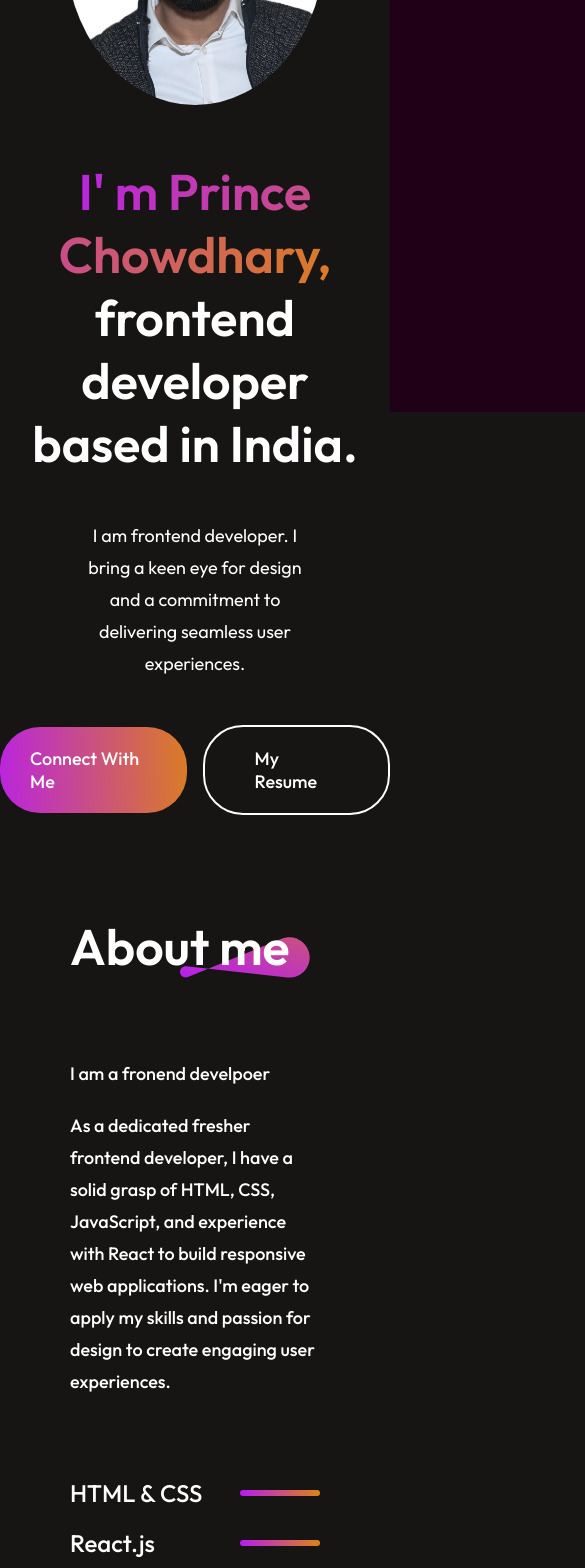
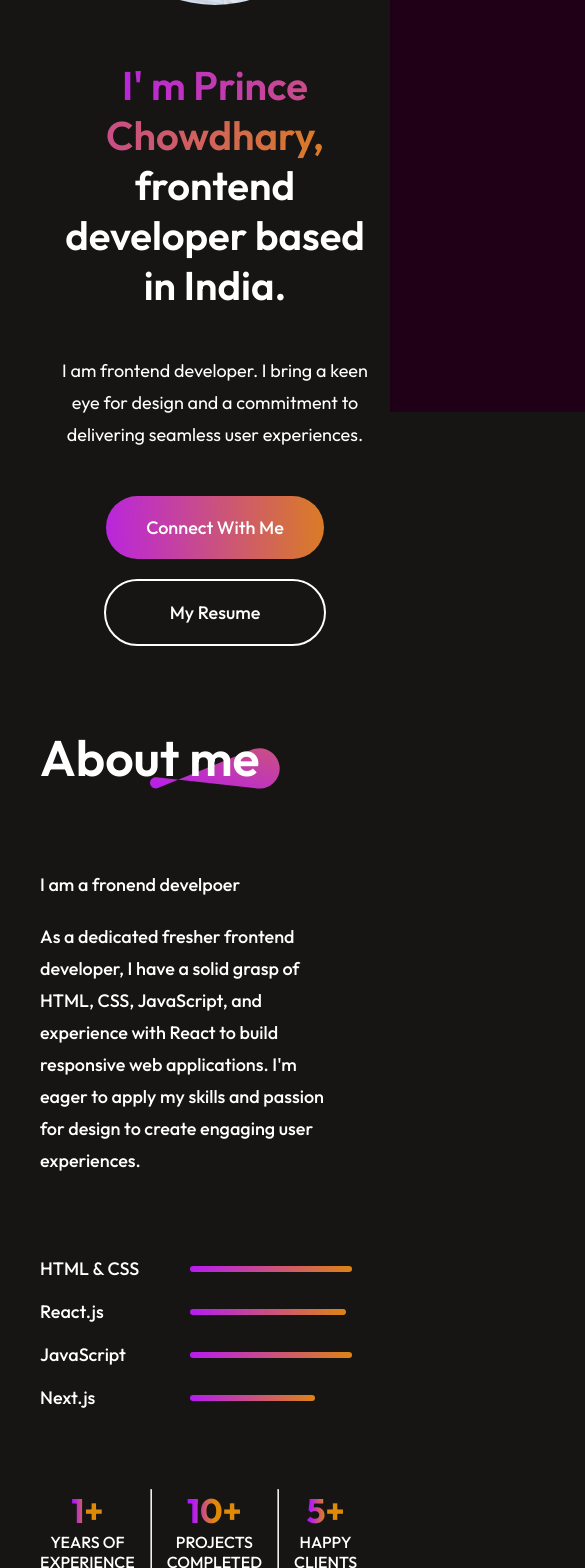
Before and after one commit to Prince7375/Portfolio, a React (Vite) app: page / in a window 390 px wide. Shown: the part 432-2000 px from the top of the page, 585 px wide, since content can reach past the window. Built offline with nearby package versions, Linux system fonts and the light colour scheme.

Commit message:
responsive changes

```diff
--- a/src/Components/About/About.css
+++ b/src/Components/About/About.css
@@ -1,3 +1,9 @@
+* {
+    margin: 0;
+    padding: 0;
+}
+
+
 .about {
     display: flex;
     flex-direction: column;
@@ -176,3 +182,136 @@
     }
 
 }
+
+
+@media (max-width:768px) {
+    .about {
+        gap: 80px;
+        margin: 50px 70px;
+        align-items: start;
+    }
+
+    .about-title h1 {
+        font-size: 50px;
+        padding: 0;
+    }
+
+    .about-title img {
+        width: 130px;
+        right: -20px;
+    }
+
+    .about-sections {
+        flex-direction: column;
+    }
+
+    .about-left {
+        display: none;
+    }
+
+    .about-para {
+        font-size: 18px;
+        line-height: 32px;
+    }
+
+    .about-skill {
+        gap: 20px;
+        align-items: center;
+    }
+
+    .about-skills {
+        font-size: 20px;
+    }
+
+    .about-skill hr {
+        height: 6px;
+    }
+
+    .about-achievements {
+        justify-content: space-between;
+    }
+
+    .about-achievements {
+        gap: 10px;
+    }
+
+    .about-achievement h1 {
+        font-size: 34px;
+        font-weight: 700;
+    }
+
+    .about-achievement p {
+        text-align: center;
+        font-size: 16px;
+    }
+
+}
+
+@media (max-width:500px) {
+    .about {
+        width: 80%;
+        gap: 80px;
+        margin: 50px 40px;
+        align-items: start;
+    }
+
+    .about-title h1 {
+        font-size: 50px;
+        padding: 0;
+    }
+
+    .about-title img {
+        width: 130px;
+        right: -20px;
+    }
+
+    .about-sections {
+        flex-direction: column;
+    }
+
+    .about-left {
+        display: none;
+    }
+
+    .about-para {
+        width: 95%;
+        font-size: 18px;
+        line-height: 32px;
+    }
+
+    .about-skill hr {
+        width: 80%;
+        height: 6px;
+    }
+
+    .about-skill {
+        gap: 0px;
+        align-items: center;
+    }
+
+    .about-skill p {
+        font-size: 18px;
+    }
+
+
+
+    .about-achievements {
+        justify-content: space-between;
+        width: 80%;
+    }
+
+    .about-achievements {
+        gap: 15px;
+    }
+
+    .about-achievement h1 {
+        font-size: 34px;
+        font-weight: 700;
+    }
+
+    .about-achievement p {
+        text-align: center;
+        font-size: 16px;
+    }
+
+}
--- a/src/Components/About/About.jsx
+++ b/src/Components/About/About.jsx
@@ -20,10 +20,10 @@ const About = () => {
                         <p>As a dedicated fresher frontend developer, I have a solid grasp of HTML, CSS, JavaScript, and experience with React to build responsive web applications. I'm eager to apply my skills and passion for design to create engaging user experiences.</p>
                     </div>
                     <div className="about-skills">
-                        <div className="about-skill"><p>HTML & CSS</p><hr style={{width:'80%'}} /></div>
-                        <div className="about-skill"><p>React.js</p><hr style={{width:"60%"}} /></div>
-                        <div className="about-skill"><p>JavaScript</p><hr style={{width:"70%"}} /></div>
-                        <div className="about-skill"><p>Next.js</p><hr style={{width:"50%"}} /></div>
+                        <div className="about-skill"><p>HTML & CSS</p><hr style={{width:'70%'}} /></div>
+                        <div className="about-skill"><p>React.js</p><hr style={{width:"50%"}} /></div>
+                        <div className="about-skill"><p>JavaScript</p><hr style={{width:"60%"}} /></div>
+                        <div className="about-skill"><p>Next.js</p><hr style={{width:"40%"}} /></div>
                     </div>
                 </div>
             </div>
--- a/src/Components/Contact/Contact.css
+++ b/src/Components/Contact/Contact.css
@@ -1,3 +1,9 @@
+* {
+    margin: 0;
+    padding: 0;
+}
+
+
 .contact {
     display: flex;
     flex-direction: column;
@@ -164,3 +170,53 @@
         padding: 15px 40px;
     }
 }
+
+
+@media (max-width: 500px) {
+    .contact {
+        width: 80%;
+        gap: 50px;
+        margin: 50px 40px;
+        align-items: start;
+    }
+    .contact-title h1{
+        padding: 0;
+        font-size: 50px;
+        font-weight: 600;
+    }
+    .contact-title img {
+        width: 130px;
+        margin-right: -20px;
+    }
+    .contact-section {
+        flex-direction: column;
+    }
+    .contact-left h1 {
+        font-size: 50px;
+    }
+    .contact-left p {
+        width: 80%;
+        font-size: 18px;
+    }
+    .contact-detail {
+        gap: 20px;
+    }
+    .contact-detail img {
+        width: 25px;
+    }
+    .contact-right label {
+        font-size: 20px;
+    }
+    .contact-right input {
+        width: 100%;
+        font-size: 18px;
+    }
+    .contact-right textarea {
+        width: 90%;
+        font-size: 18px;
+    }
+    .contact-submit {
+        font-size: 20px;
+        padding: 15px 40px;
+    }
+}
--- a/src/Components/Footer/Footer.css
+++ b/src/Components/Footer/Footer.css
@@ -1,3 +1,10 @@
+* {
+    margin: 0;
+    padding: 0;
+}
+
+
+
 .footer {
     margin: 50px 170px;
     display: flex;
@@ -101,7 +108,45 @@
     }
     .footer-bottom {
         display: flex;
+
         flex-direction: column-reverse;
         margin-bottom: 50px;
     }
 }
+
+@media (max-width: 500px) {
+    .footer {
+        width: 80%;
+        margin: 50px 40px;
+    }
+    .footer-top {
+        flex-direction: column;
+        gap: 50px;
+    }
+
+    .footer-top-right{
+        display: flex;
+        flex-direction: column;
+        align-items: center;
+        justify-content: center;
+    }
+
+    .footer-email-input {
+        width: 70%;
+    }
+    .footer-bottom {
+        display: flex;
+        flex-direction: column;
+        margin-bottom: 50px;
+    }
+
+    .footer-bottom-left {
+        display: flex;
+        flex-direction: column;
+    }
+
+    .footer-bottom-right {
+        display: flex;
+        flex-direction: column;
+    }
+}
--- a/src/Components/Hero/Hero.css
+++ b/src/Components/Hero/Hero.css
@@ -1,8 +1,12 @@
+
 .hero {
+    width: 100%;
     display: flex;
     align-items: center;
     flex-direction: column;
+    text-align: center;
     gap: 35px;
+    margin: 20px;
 }
 
 .hero img {
@@ -66,7 +70,7 @@
 
 @media (max-width: 768px) {
     .hero img {
-        margin-top: 120px;
+        margin-top: 120px auto;
         width: 260px;
     }
 
@@ -100,3 +104,46 @@
         border-radius: 40px;
     }
 }
+
+
+@media (max-width: 500px) {
+    .hero img {
+        margin-top: 110px auto;
+        width: 250px;
+        height: 250px;
+    }
+
+    .hero h1 {
+        margin-top: 20px;
+        width: 80%;
+        font-size: 40px;
+    }
+
+    .hero p {
+        width: 80%;
+        font-size: 18px;
+        line-height: 32px;
+        margin: 10px 0px;
+    }
+
+    .hero-action {
+        display: flex;
+        flex-direction: column;
+        gap: 20px;
+        font-size: 18px;
+        font-weight: 500;
+        margin-bottom: 30px;
+    }
+
+    .hero-connect {
+        width: 80%;
+        padding: 20px 30px;
+        border-radius: 40px;
+    }
+
+    .hero-resume {
+        width: 80%;
+        padding: 20px 30px;
+        border-radius: 40px;
+    }
+}
--- a/src/Components/MyWork/MyWork.css
+++ b/src/Components/MyWork/MyWork.css
@@ -95,3 +95,36 @@
         cursor: pointer;
     }
 }
+
+
+@media (max-width:500px) {
+    .mywork {
+        width: 80%;
+        gap: 50px;
+        margin: 50px 40px;
+        align-items: start;
+    }
+    .mywork-title h1 {
+        padding: 0;
+        font-size: 50px;
+        font-weight: 600;
+    }
+    .mywork-title img {
+        width: 130px;
+        margin-right: -20px;
+    }
+    .mywork-container {
+        grid-template-columns: 1fr ;
+        width: 100%;
+    }
+    .mywork-container img {
+        width: 100%;
+        height: 100%;
+    }
+    .mywork-showmore {
+        padding: 20px 40px;
+        font-size: 18px;
+        margin: 30px 0px;
+        cursor: pointer;
+    }
+}
--- a/src/Components/Navbar/Navbar.css
+++ b/src/Components/Navbar/Navbar.css
@@ -83,6 +83,7 @@
 
 @media (max-width: 768px) {
     .navbar {
+        width: 100%;
         margin: 20px 50px;
     }
 
@@ -92,6 +93,8 @@
 
     .nav-mob-open {
         display: block;
+        position: fixed;
+        right: 30px;
     }
 
     .nav-mob-close {
@@ -100,6 +103,7 @@
         top: 30px;
         left: 290px;
         width: 30px;
+        z-index: 10;
     }
 
     .nav-menu {
@@ -123,3 +127,50 @@
         gap:  20px;
     }
 }
+
+@media (max-width: 500px) {
+    .navbar {
+        width: 100%;
+        margin: 10px 10px;
+    }
+
+    .nav-connect {
+        display: none;
+    }
+
+    .nav-mob-open {
+        display: block;
+        position: fixed;
+        right: 30px;
+    }
+
+    .nav-mob-close {
+        display: block;
+        position: relative;
+        top: 30px;
+        left: 290px;
+        width: 30px;
+        z-index: 10;
+    }
+
+    .nav-menu {
+        position: fixed;
+        display: flex;
+        flex-direction: column;
+        align-items: start;
+        top: 0;
+        gap: 30px;
+        background-color: hsl(317, 100%, 6%);
+        width: 350px;
+        height: 100%;
+        z-index: 10;
+        transition: right 0.5s;
+        right: -350px;
+    }
+    .nav-menu li {
+        font-size: 30px;
+        padding-left: 100px;
+        flex-direction: row;
+        gap:  20px;
+    }
+}
--- a/src/Components/Services/Services.css
+++ b/src/Components/Services/Services.css
@@ -1,3 +1,9 @@
+* {
+    margin: 0;
+    padding: 0;
+}
+
+
 .services {
     display: flex;
     flex-direction: column;
@@ -103,3 +109,37 @@
         gap: 30px;
     }
 }
+
+@media (max-width:500px) {
+    .services {
+        width: 80%;
+        align-items: start;
+        gap:70px;
+        margin: 50px 40px;
+    }
+    .services-title h1{
+        padding: 0;
+        font-size: 50px;
+    }
+    .services-title img {
+        width: 130px;
+        margin-right: -20px;
+    }
+    .services-format {
+        gap: 20px;
+        padding: 30px;
+    }
+    .services-format h2 {
+        font-size: 25px;
+    }
+    .services-format p {
+        font-size: 18px;
+        line-height: 30px;
+        max-width: 80%;
+    }
+    .services-container {
+        grid-template-columns: 1fr;
+        width: 100%;
+        gap: 30px;
+    }
+}
```
